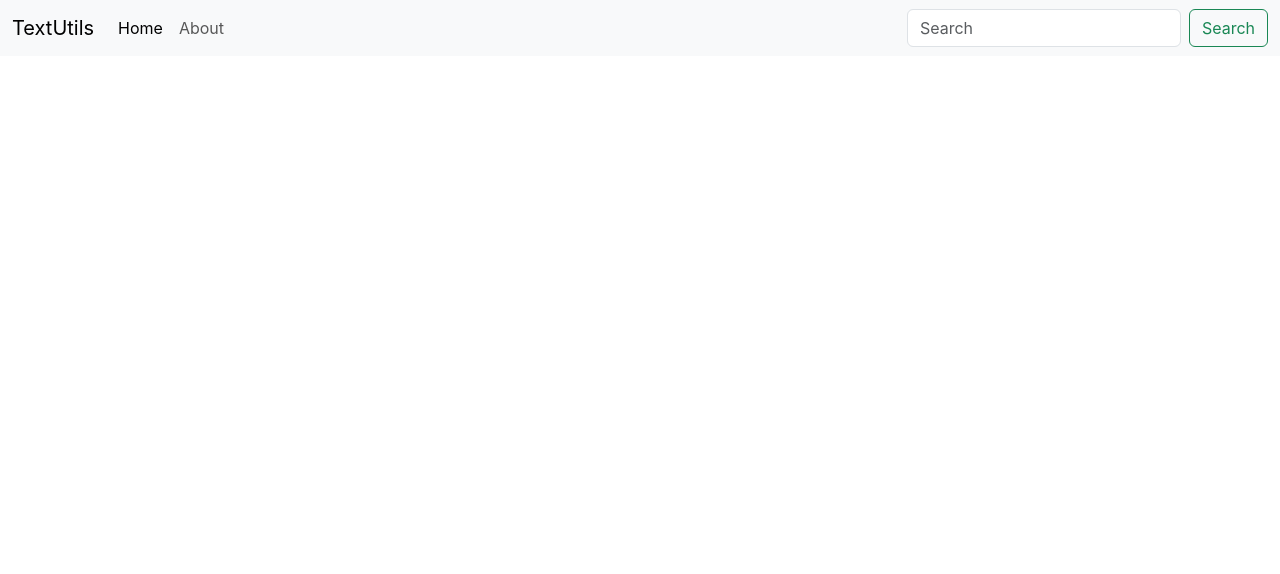
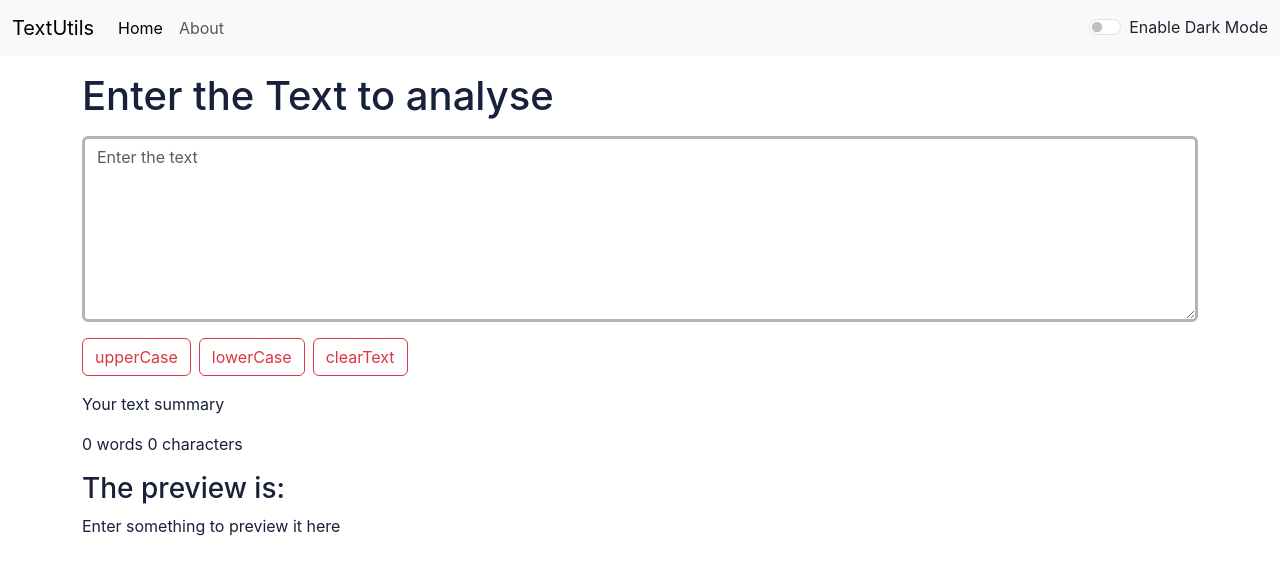
Before and after one commit to uttamthegoat/TextUtils-React, a React (Create React App) app: page / in a window 1280 px wide. Shown: the top 574 px of the page. Built offline with nearby package versions, Linux system fonts and the light colour scheme.

Commit message:
Update files

```diff
--- a/src/App.css
+++ b/src/App.css
@@ -36,3 +36,7 @@
     transform: rotate(360deg);
   }
 } */
+
+/* body{
+  color: rgba(33, 37, 41, 1);
+} */
--- a/src/App.js
+++ b/src/App.js
@@ -1,30 +1,29 @@
-import './App.css';
+import "./App.css";
+import React, { useState } from "react";
+// import About from "./components/About";
+import Navbar from "./components/Navbar";
+import TextForm from "./components/TextForm";
 
 function App() {
+  const [mode, setmode] = useState("light");
+  function toggleMode() {
+    if (mode === "light") {
+      setmode("dark");
+      document.body.style.backgroundColor='#18203b';
+    } else {
+      setmode("light");
+      document.body.style.backgroundColor='white';
+    }
+  }
   return (
     <div className="App">
-      <nav className="navbar navbar-expand-lg bg-body-tertiary">
-  <div className="container-fluid">
-    <a className="navbar-brand" href="/">TextUtils</a>
-    <button className="navbar-toggler" type="button" data-bs-toggle="collapse" data-bs-target="#navbarSupportedContent" aria-controls="navbarSupportedContent" aria-expanded="false" aria-label="Toggle navigation">
-      <span className="navbar-toggler-icon"></span>
-    </button>
-    <div className="collapse navbar-collapse" id="navbarSupportedContent">
-      <ul className="navbar-nav me-auto mb-2 mb-lg-0">
-        <li className="nav-item">
-          <a className="nav-link active" aria-current="page" href="/">Home</a>
-        </li>
-        <li className="nav-item">
-          <a className="nav-link" href="/">About</a>
-        </li>
-      </ul>
-      <form className="d-flex" role="search">
-        <input className="form-control me-2" type="search" placeholder="Search" aria-label="Search"/>
-        <button className="btn btn-outline-success" type="submit">Search</button>
-      </form>
-    </div>
-  </div>
-</nav>
+      <Navbar
+        title="TextUtils"
+        mode={mode}
+        toggleMode={toggleMode}
+      />
+      <TextForm heading="Enter the Text to analyse" mode={mode}/>
+      {/* <About/> */}
     </div>
   );
 }
--- /dev/null
+++ b/src/components/About.js
@@ -0,0 +1,124 @@
+import React, {useState} from "react";
+
+export default function About() {
+    const [myStyle, setMyStyle] = useState({
+        color:'black',
+        backgroundColor:'white'
+    })
+    const [modeText, setModeText] = useState("Dark")
+    function changeMode() {
+        if(myStyle.color=="black"){
+            setMyStyle({
+                color:'white',
+                backgroundColor:'black'
+            })
+            setModeText('Light')
+        }else{
+            setMyStyle({
+                color:'black',
+                backgroundColor:'white'
+            })
+            setModeText('Dark')
+        }
+    }
+  return (
+    <div className="container my-4 p-4" style={myStyle}>
+      <h1>About Us</h1>
+      <div className="accordion" id="accordionExample">
+        <div className="accordion-item" style={myStyle}>
+          <h2 className="accordion-header">
+            <button
+              className="accordion-button"
+              type="button"
+              data-bs-toggle="collapse"
+              data-bs-target="#collapseOne"
+              aria-expanded="true"
+              aria-controls="collapseOne"
+            >
+              Accordion Item #1
+            </button>
+          </h2>
+          <div
+            id="collapseOne"
+            className="accordion-collapse collapse show"
+            data-bs-parent="#accordionExample"
+          >
+            <div className="accordion-body">
+              <strong>This is the first item's accordion body.</strong> It is
+              shown by default, until the collapse plugin adds the appropriate
+              classNamees that we use to style each element. These classNamees
+              control the overall appearance, as well as the showing and hiding
+              via CSS transitions. You can modify any of this with custom CSS or
+              overriding our default variables. It's also worth noting that just
+              about any HTML can go within the <code>.accordion-body</code>,
+              though the transition does limit overflow.
+            </div>
+          </div>
+        </div>
+        <div className="accordion-item" style={myStyle}>
+          <h2 className="accordion-header">
+            <button
+              className="accordion-button collapsed"
+              type="button"
+              data-bs-toggle="collapse"
+              data-bs-target="#collapseTwo"
+              aria-expanded="false"
+              aria-controls="collapseTwo"
+            >
+              Accordion Item #2
+            </button>
+          </h2>
+          <div
+            id="collapseTwo"
+            className="accordion-collapse collapse"
+            data-bs-parent="#accordionExample"
+          >
+            <div className="accordion-body">
+              <strong>This is the second item's accordion body.</strong> It is
+              hidden by default, until the collapse plugin adds the appropriate
+              classNamees that we use to style each element. These classNamees
+              control the overall appearance, as well as the showing and hiding
+              via CSS transitions. You can modify any of this with custom CSS or
+              overriding our default variables. It's also worth noting that just
+              about any HTML can go within the <code>.accordion-body</code>,
+              though the transition does limit overflow.
+            </div>
+          </div>
+        </div>
+        <div className="accordion-item" style={myStyle}>
+          <h2 className="accordion-header">
+            <button
+              className="accordion-button collapsed"
+              type="button"
+              data-bs-toggle="collapse"
+              data-bs-target="#collapseThree"
+              aria-expanded="false"
+              aria-controls="collapseThree"
+            >
+              Accordion Item #3
+            </button>
+          </h2>
+          <div
+            id="collapseThree"
+            className="accordion-collapse collapse"
+            data-bs-parent="#accordionExample"
+          >
+            <div className="accordion-body">
+              <strong>This is the third item's accordion body.</strong> It is
+              hidden by default, until the collapse plugin adds the appropriate
+              classNamees that we use to style each element. These classNamees
+              control the overall appearance, as well as the showing and hiding
+              via CSS transitions. You can modify any of this with custom CSS or
+              overriding our default variables. It's also worth noting that just
+              about any HTML can go within the <code>.accordion-body</code>,
+              though the transition does limit overflow.
+            </div>
+          </div>
+        </div>
+      </div>
+      <div className="my-4 text-center">
+        <button onClick={changeMode} className="btn btn-primary">{modeText}</button>
+      </div>
+    </div>
+  );
+}
--- /dev/null
+++ b/src/components/Navbar.js
@@ -0,0 +1,73 @@
+import React, { useState } from "react";
+import PropTypes from "prop-types";
+
+export default function Navbar(props) {
+  return (
+    <nav
+      className={`navbar navbar-expand-lg navbar-${props.mode} bg-${props.mode}`}
+    >
+      <div className="container-fluid">
+        <a className="navbar-brand" href="/">
+          {props.title}
+        </a>
+        <button
+          className="navbar-toggler"
+          type="button"
+          data-bs-toggle="collapse"
+          data-bs-target="#navbarSupportedContent"
+          aria-controls="navbarSupportedContent"
+          aria-expanded="false"
+          aria-label="Toggle navigation"
+        >
+          <span className="navbar-toggler-icon"></span>
+        </button>
+        <div className="collapse navbar-collapse" id="navbarSupportedContent">
+          <ul className="navbar-nav me-auto mb-2 mb-lg-0">
+            <li className="nav-item">
+              <a className="nav-link active" aria-current="page" href="/">
+                Home
+              </a>
+            </li>
+            <li className="nav-item">
+              <a className="nav-link" href="/">
+                {props.aboutText}
+              </a>
+            </li>
+          </ul>
+          <div className="form-check form-switch">
+            <input
+              className="form-check-input"
+              type="checkbox"
+              role="switch"
+              id="flexSwitchCheckDefault"
+              onClick={props.toggleMode}
+            />
+            <label className={`form-check-label text-${props.mode==='dark'?'light':'dark'}`} htmlFor="flexSwitchCheckDefault">
+              Enable {props.mode=='light'?'Dark':'Light'} Mode
+            </label>
+          </div>
+          {/* <form className="d-flex" role="search">
+            <input
+              className="form-control me-2"
+              type="search"
+              placeholder="Search"
+              aria-label="Search"
+            />
+            <button className="btn btn-outline-success" type="submit">
+              Search
+            </button>
+          </form> */}
+        </div>
+      </div>
+    </nav>
+  );
+}
+
+Navbar.propTypes = {
+  title: PropTypes.string.isRequired,
+  aboutText: PropTypes.string.isRequired,
+};
+
+Navbar.defaultProps = {
+  aboutText: "About",
+};
--- /dev/null
+++ b/src/components/TextForm.js
@@ -0,0 +1,58 @@
+import React, { useState } from "react";
+import TextFormBtn from "./TextFormBtn";
+
+export default function TextForm(props) {
+  const [Text, setText] = useState("");
+  const onChange = (event) => {
+    setText(event.target.value);
+  };
+  const upperCase = () => {
+    setText(Text.toUpperCase());
+  };
+  const lowerCase = () => {
+    setText(Text.toLowerCase());
+  };
+  const clearText = () => {
+    setText("");
+  };
+  return (
+    <div
+      className="container-fluid"
+      style={{
+        color: props.mode === "dark" ? "white" : "#18203b",
+      }}
+    >
+      <div className="container my-3">
+        <label htmlFor="my-box" className="form-label">
+          <h1>{props.heading}</h1>
+        </label>
+        <textarea
+          className="form-control border-3 border-dark-subtle mb-3"
+          placeholder="Enter the text"
+          value={Text}
+          rows="7"
+          id="my-box"
+          onChange={onChange}
+          style={{
+            backgroundColor: props.mode === "dark" ? "#18203b" : "white",
+            color: props.mode === "dark" ? "white" : "black",
+          }}
+        ></textarea>
+        <TextFormBtn btnText="upperCase" onclick={upperCase} />
+        <TextFormBtn btnText="lowerCase" onclick={lowerCase} />
+        <TextFormBtn btnText="clearText" onclick={clearText} />
+        <div className="my-3">
+          <p>Your text summary</p>
+          <p>
+            {Text === "" ? 0 : Text.split(" ").length} words {Text.length}{" "}
+            characters
+          </p>
+        </div>
+        <div className="preview">
+          <h3>The preview is: </h3>
+          <p>{Text.length > 0 ? Text : "Enter something to preview it here"}</p>
+        </div>
+      </div>
+    </div>
+  );
+}
--- /dev/null
+++ b/src/components/TextFormBtn.js
@@ -0,0 +1,9 @@
+import React from "react";
+
+export default function TextFormBtn(props) {
+  return (
+    <button onClick={props.onclick} className="btn btn-outline-danger me-2">
+      {props.btnText}
+    </button>
+  );
+}
```
Also changed, not shown: public/index.html (line endings or trailing spaces).
